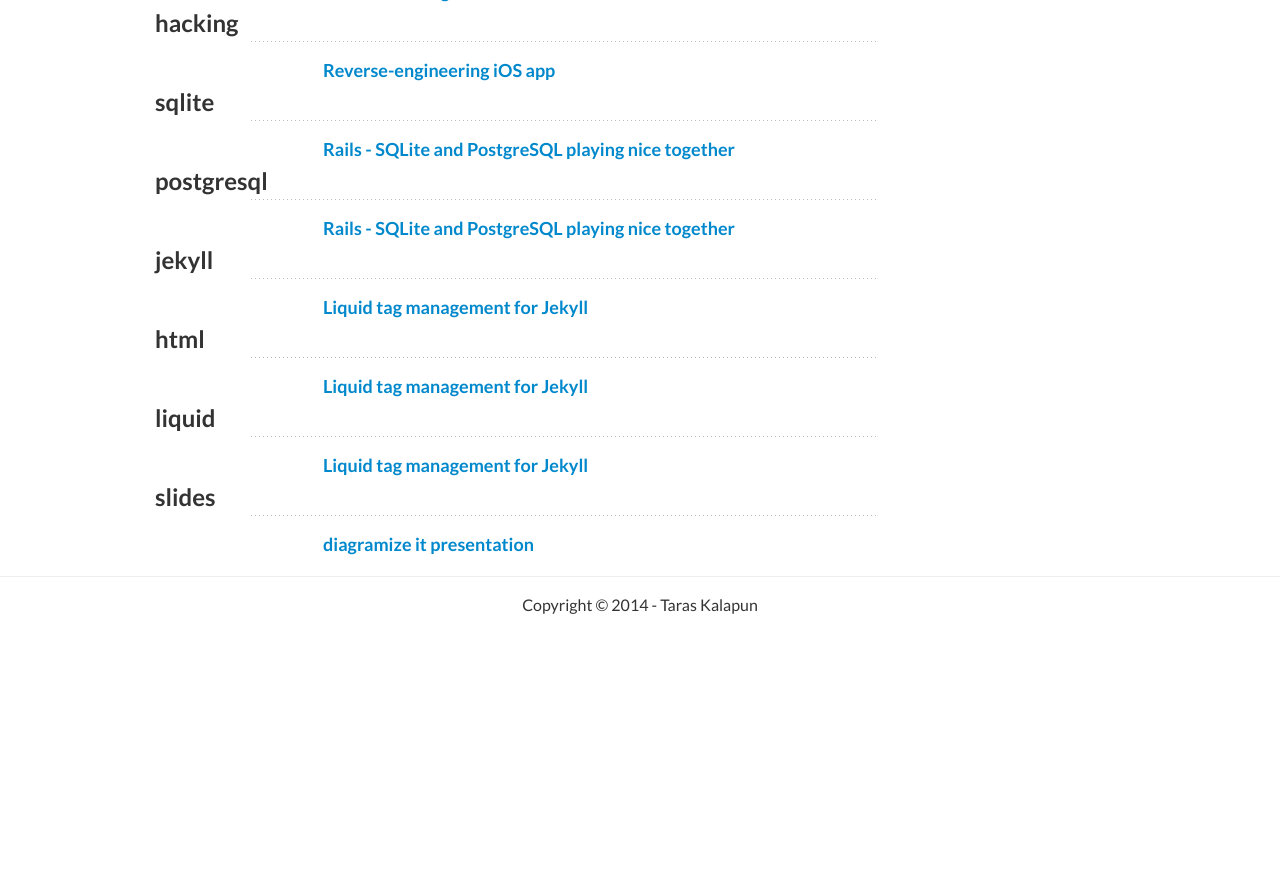
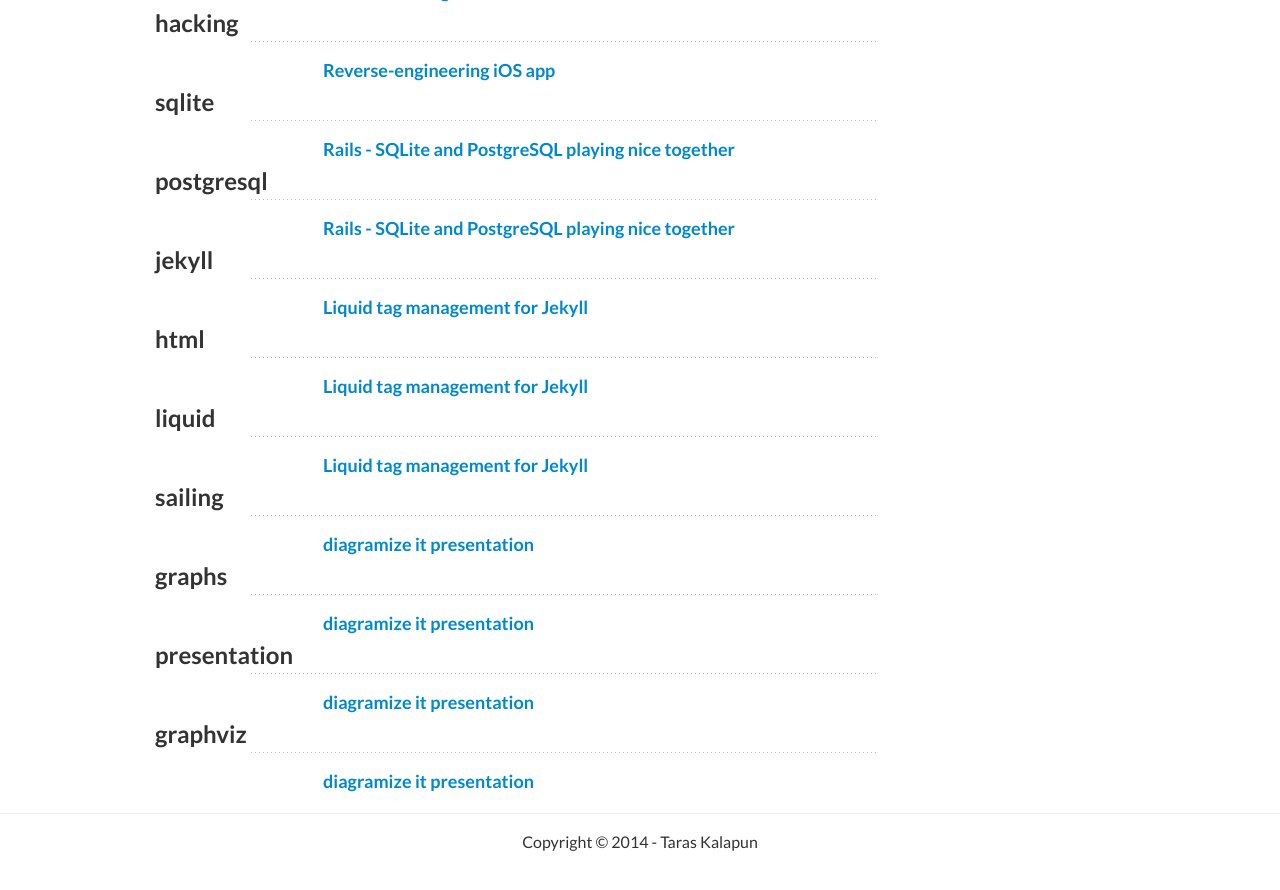
Before and after one commit to andreivisan/xslim.github.io, a Jekyll site: the page built from static/tags.html, in a window 1280 px wide and 900 px high, scrolled down 3658 px. Shown: the top 890 px of the window. Built offline with Jekyll 4.4.1, drawn with Linux system fonts in a browser that asks for light colours; Markdown is read by kramdown in place of the engine named in the settings; comment, search, counter and statistics services are not loaded; before the commit the page ends 4321 px from its top, so only the background shows below that; some of the changed text lies outside the part shown.

Commit message:
Updated 2014-02-08-diagramize-it-presentation.md

```diff
--- a/_posts/2014-02-08-diagramize-it-presentation.md
+++ b/_posts/2014-02-08-diagramize-it-presentation.md
@@ -5,9 +5,13 @@
 comments: true
 description: null
 tags:
-  - slides
+  - sailing
+  - graphs
+  - presentation
+  - graphviz
 ---
 
-A presentation I did about a year ago about free & open source tools to produce diagrams from textural description
+A presentation I did about a year ago about free & open source tools to produce diagrams from textural description.
+Check the following presentation:
 
 <script async class="speakerdeck-embed" data-id="e01cb260727901318b20063debaef239" data-ratio="1.49926793557833" src="//speakerdeck.com/assets/embed.js"></script>
```
